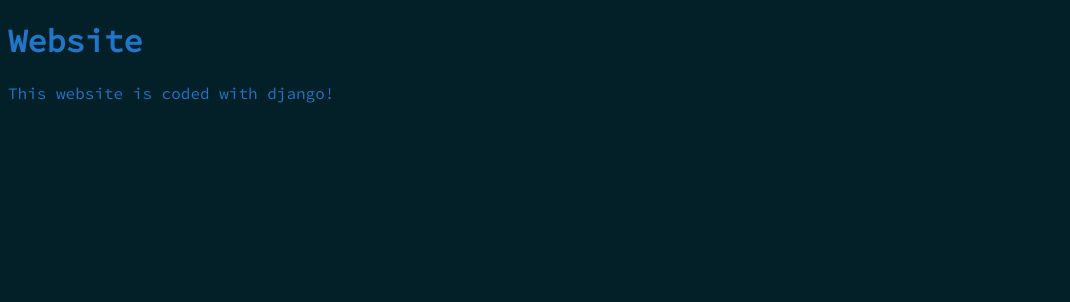
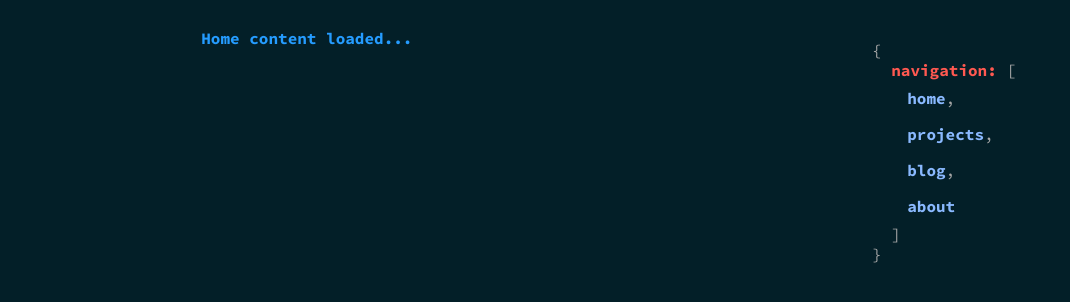
Before and after one commit to pnancke/django-homepage, a Django app: page / in a window 1280 px wide. Shown: the top 302 px of the page, without its empty margins (0-1070 px from the left). Run offline with Django 3.2, Linux system fonts and the light colour scheme.

Commit message:
Add navigation with placeholder pages

```diff
--- a/client/main_page.py
+++ b/client/main_page.py
@@ -3,3 +3,15 @@ from django.shortcuts import render
 
 def index(request):
     return render(request, 'home.html')
+
+
+def about(request):
+    return render(request, 'about.html')
+
+
+def projects(request):
+    return render(request, 'projects.html')
+
+
+def blog(request):
+    return render(request, 'blog.html')
--- a/django_homepage/urls.py
+++ b/django_homepage/urls.py
@@ -14,8 +14,12 @@ Including another URLconf
     2. Add a URL to urlpatterns:  url(r'^blog/', include('blog.urls'))
 """
 from django.conf.urls import url
-from client.main_page import index
+from client.main_page import index, about, projects, blog
 
 urlpatterns = [
     url(r'^$', index),
+    url(r'^home/$', index),
+    url(r'^projects/$', projects),
+    url(r'^blog/$', blog),
+    url(r'^about/$', about),
 ]
--- a/static/site.css
+++ b/static/site.css
@@ -1,7 +1,56 @@
 body {
     background-color: #031f28;
+    font-family: "SourceCodePro-Bold", serif;
+    color: #259cff;
+    padding: 20px 0 0 0;
+    height: 100%;
+    overflow: scroll;
+}
+
+ul {
+    list-style-type: none;
+    padding: 0;
+    width: 200px;
+    float: right;
+    margin: 0 5em 0 0;
+    color: #ff5951;
+    right: 10%;
+    top: 5%;
+    position: fixed;
+}
+
+li a {
+    display: block;
+    padding: 8px 16px;
+    text-decoration: none;
+    color: #8ab9ff;
+}
+
+li a:hover {
+    color: white;
+}
+
+.grey {
+    color: #a9a9a9;
+}
+
+.light {
+    color: #a9a9a9;
     font-family: "SourceCodePro-Regular", serif;
-    color: #2076c8;
+}
+
+.navigation div {
+    margin-left: 60px;
+}
+
+#content div {
+    width: 75% !important;
+}
+
+#container div {
+    width: 1170px;
+    margin-right: auto;
+    margin-left: auto;
 }
 
 @font-face {
--- /dev/null
+++ b/templates/about.html
@@ -0,0 +1,6 @@
+{% extends "base.html" %}
+{% block title %}About{% endblock %}
+
+{% block about_content %}
+    <div id="content"> About content loaded...</div>
+{% endblock %}
--- /dev/null
+++ b/templates/base.html
@@ -0,0 +1,39 @@
+{% load staticfiles %}
+<!DOCTYPE html>
+<html lang="en">
+<head>
+    <meta charset="utf-8">
+    <title>Website</title>
+    <link rel="stylesheet" href="{% static 'site.css' %}" type="text/css">
+</head>
+<body>
+<div id="container">
+    <div class="nagigation">
+        {% block navigation %}
+            <aside>
+                <div class="navigation">
+                    <ul>
+                        <span class="grey, light">{</span>
+                        <br>&nbsp;&nbsp;navigation: <span class="grey, light">[</span>
+                        <li class="navigation"><a class="navigation" href="/">&nbsp;&nbsp;home<span class="grey, light">,</span></a>
+                        </li>
+                        <li class="navigation"><a class="navigation" href="/projects">&nbsp;&nbsp;projects<span
+                                class="grey, light">,</span></a></li>
+                        <li class="navigation"><a class="navigation" href="/blog">&nbsp;&nbsp;blog<span
+                                class="grey, light">,</span></a></li>
+                        <li class="navigation"><a class="navigation" href="/about">&nbsp;&nbsp;about</a></li>
+                        <span class="grey, light">&nbsp;&nbsp;]</span>
+                        <br><span class="grey, light">}</span>
+                    </ul>
+                </div>
+            </aside>
+        {% endblock %}
+    </div>
+
+    <div id="content">
+        {% block home_content %}{% endblock %} {% block projects_content %}{% endblock %}
+        {% block blog_content %}{% endblock %} {% block about_content %}{% endblock %}
+    </div>
+</div>
+</body>
+</html>
--- /dev/null
+++ b/templates/blog.html
@@ -0,0 +1,6 @@
+{% extends "base.html" %}
+{% block title %}Blog{% endblock %}
+
+{% block blog_content %}
+    <div id="content">Blog content loaded...</div>
+{% endblock %}
--- a/templates/home.html
+++ b/templates/home.html
@@ -1,14 +1,6 @@
-{% load staticfiles %}
-<!DOCTYPE html>
-<html lang="en">
-<head>
-    <meta charset="utf-8">
-    <title>Website</title>
-    <link rel="stylesheet" href="{% static 'site.css' %}" type="text/css">
-</head>
-<body>
-<h1>Website</h1>
-<p>This website is coded with django!</p>
+{% extends "base.html" %}
+{% block title %}Home Portal{% endblock %}
 
-</body>
-</html>
+{% block home_content %}
+    <div id="content"> Home content loaded...</div>
+{% endblock %}
--- /dev/null
+++ b/templates/projects.html
@@ -0,0 +1,6 @@
+{% extends "base.html" %}
+{% block title %}Projects{% endblock %}
+
+{% block projects_content %}
+    <div id="content"> Projects content loaded...</div>
+{% endblock %}
```
